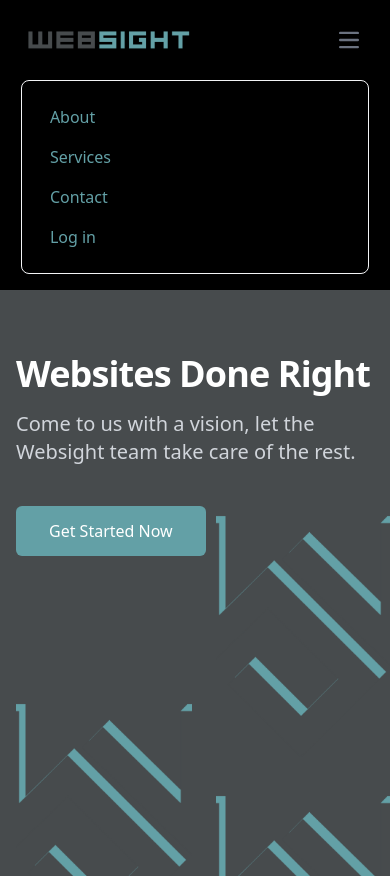
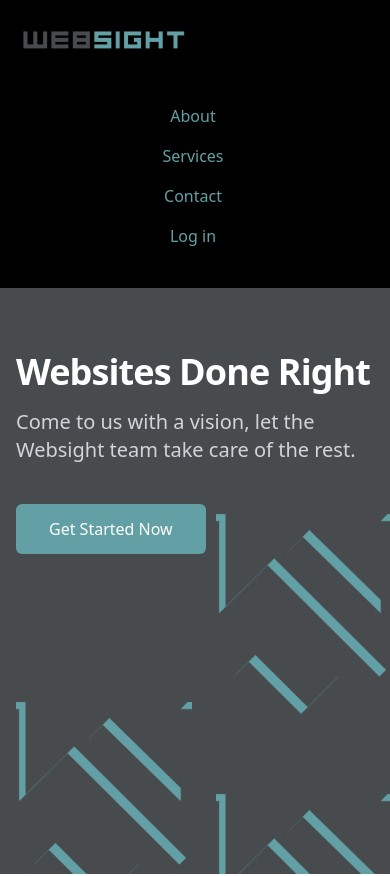
Before and after one commit to JoshON5/websight, a React (Vite) app in the folder client/: page / in a window 390 px wide. Built offline with nearby package versions, Linux system fonts and the light colour scheme.

Commit message:
Navbar-fixed indent and alignment

```diff
--- a/client/src/components/Nav/index.jsx
+++ b/client/src/components/Nav/index.jsx
@@ -10,22 +10,15 @@ const Nav = () => {
   };
 
     return (
-      <nav className="bg-black border-gray-200 flex w-screen">
+      <nav className= " w-full bg-black border-gray-200 ">
         <div className="max-w-screen-xl flex flex-wrap items-center justify-between mx-auto p-4">
-          <div className="flex">
-            <Link className="flex items-center" to="/">
+            <Link className=" self-center flex items-center" to="/">
             <img src={Image} className="h-12 mr-3" alt="WebSight Logo" />
             </Link>
-        </div>
-        <button data-collapse-toggle="navbar-default" type="button" className="inline-flex items-center p-2 w-10 h-10 justify-center text-sm text-gray-500 rounded-lg md:hidden hover:bg-gray-100 focus:outline-none focus:ring-2 focus:ring-gray-200" aria-controls="navbar-default" aria-expanded="false">
-        <span className="sr-only">Open main menu</span>
-        <svg className="w-5 h-5" aria-hidden="true" xmlns="http://www.w3.org/2000/svg" fill="none" viewBox="0 0 17 14">
-          <path stroke="currentColor" strokeLinecap="round" strokeLinejoin="round" strokeWidth="2" d="M1 1h15M1 7h15M1 13h15"/>
-        </svg>
-      </button>
+
 
     <div className=" w-full md:block md:w-auto" id="navbar-default">
-      <ul className="font-medium flex flex-col p-4 md:p-0 mt-4 border border-gray-100 rounded-lg bg-transparent md:flex-row md:space-x-8 md:mt-0 md:border-0 md:bg-transparent">
+      <ul className="font-medium flex flex-col p-4 md:p-0 mt-4 bg-transparent md:flex-row items-center md:space-x-8 md:mt-0 md:border-0 md:bg-transparent">
         <li>
         <Link className="block py-2 pl-3 pr-4 text-webTeal rounded  md:hover:bg-transparent md:border-0 md:hover:text-cyan-50 md:p-0" to="/about" >About</Link>
         </li>
@@ -38,8 +31,8 @@ const Nav = () => {
         <li>
         {Auth.loggedIn() ? (
             <>
-              <span>Hey there, {Auth.getProfile().data.username}!</span>
-          <button className="block py-2 pl-3 pr-4 text-webTeal rounded md:hover:bg-text-webTeal hover:text-webGrey md:border-0 md:hover:text-cyan-50 md:p-0"
+              <span>{Auth.getProfile().data.username}!</span>
+          <button className="  py-2 pl-3 pr-4 font-medium text-webTeal md:hover:bg-text-webTeal hover:text-webGrey md:border-0 md:hover:text-cyan-50 md:p-0"
           onClick={logout} > Log Out</button>
                       </>
           ) : (
--- a/client/src/pages/Dashboard.jsx
+++ b/client/src/pages/Dashboard.jsx
@@ -20,7 +20,7 @@ const Dashboard = () => {
   if (user.role === 'ADMIN') {
     return (
         <div className="mx-auto pt-7 px-5">
-          <h1 className="text-4xl font-semibold leading-7 text-webGrey">Welcome to your Dashboard!</h1>
+          <h1 className="text-4xl font-semibold leading-7 text-webGrey">Welcome to your Dashboard {user.name}!</h1>
           <div>
           <AllProjects/>
           </div>
@@ -29,7 +29,7 @@ const Dashboard = () => {
 } else {
   return (
     <div className="mx-auto pt-7 px-5">
-    <h1 className="text-4xl font-semibold leading-7 text-webGrey">Welcome to your Dashboard!</h1>
+    <h1 className="text-4xl font-semibold leading-7 text-webGrey">Welcome to your Dashboard {user.name}!</h1>
     <div>
     <UserProjects/>
     </div>
```
